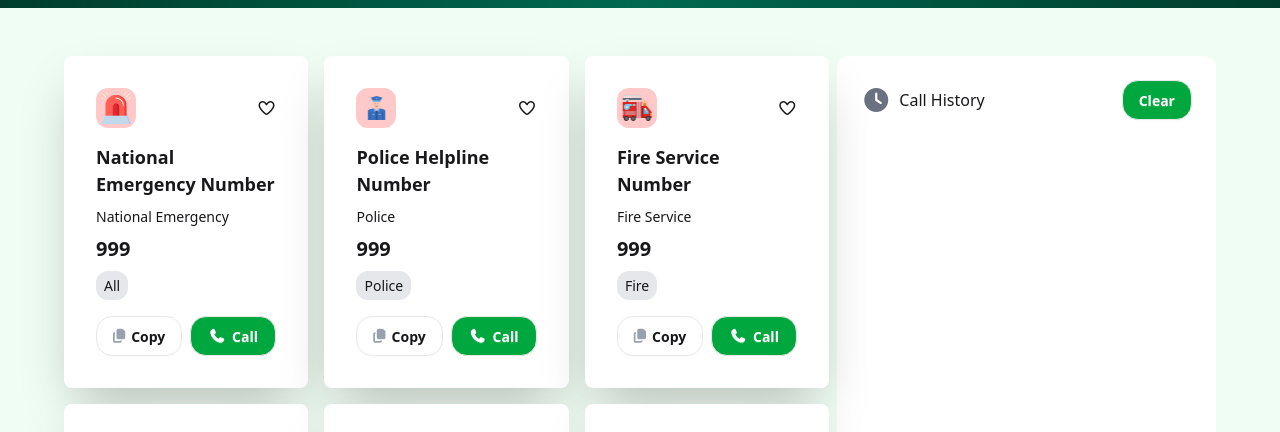
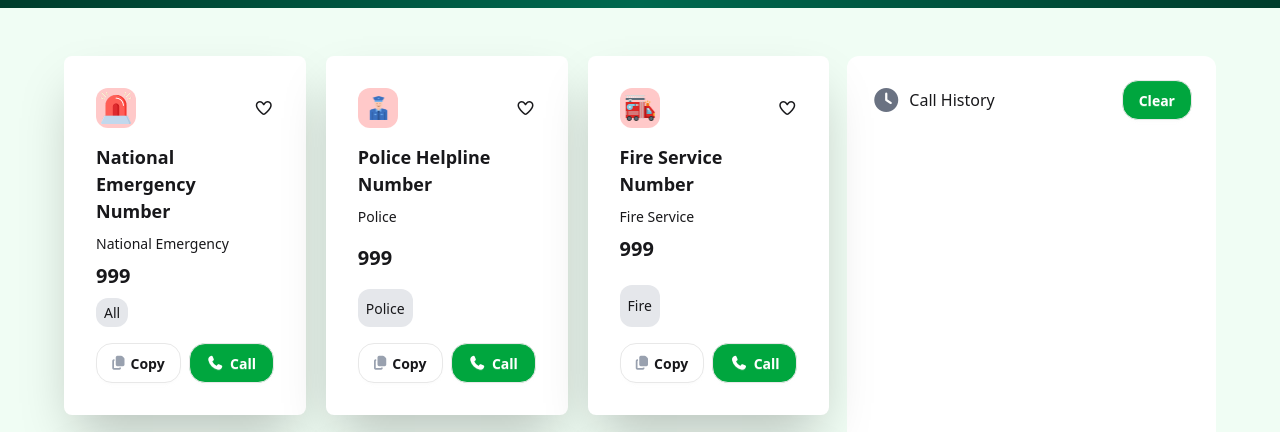
Before and after one commit to nasimhossain4764/Assignment-05, a plain HTML site: page index.html in a window 1280 px wide. Shown: the part 305-737 px from the top of the page. Drawn offline with nearby package versions, Linux system fonts and the light colour scheme.

Commit message:
Some changed in History Section

```diff
--- a/index.html
+++ b/index.html
@@ -76,7 +76,7 @@
 
   <div class="grid md:grid-cols-12 md:gap-2 mt-12 px-16 grid-cols-1">
     <div class="col-span-8">
-      <div class="grid grid-cols-1 md:grid-cols-3 gap-4">
+      <div class="grid grid-cols-1 md:grid-cols-3 gap-5">
 
         <!-- 01.National Emergency Number Card-->
         <div class="card bg-white p-8 shadow-2xl">
@@ -383,7 +383,7 @@
 
 
     <!-- HISTORY PART -->
-    <div class="md:col-span-4 mt-4 md:mt-0 py-3 bg-white rounded-xl md:py-6 px-6">
+    <div class="md:col-span-4 mt-4 md:mt-0 py-3 bg-white rounded-xl md:py-6 px-6 ml-2.5">
       <div class="flex items-center justify-between">
         <div class="flex items-center justify-center">
           <i class="fa-solid fa-clock text-gray-500 text-2xl"></i>
```
